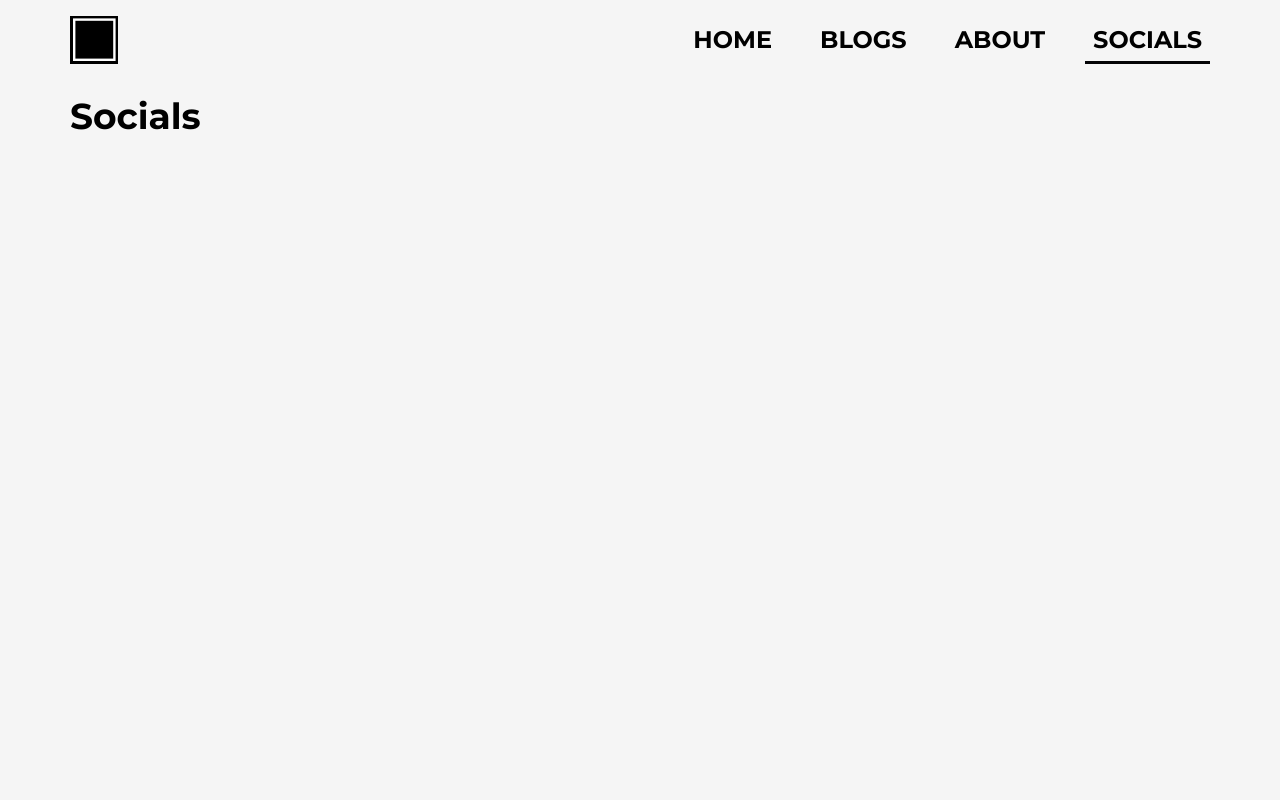
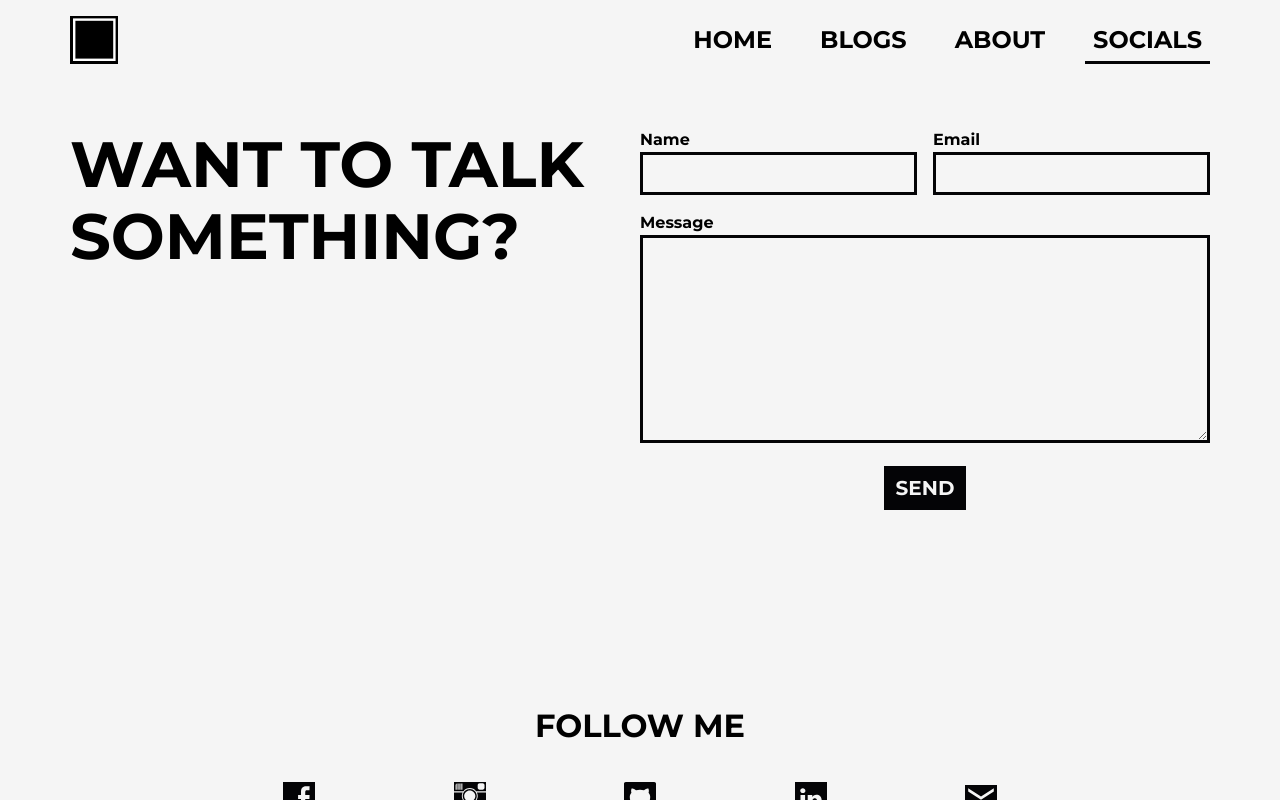
Before and after one commit to loki-099/the-box, a React (Vite) app: page /socials in a window 1280 px wide. Built offline with nearby package versions, Linux system fonts and the light colour scheme.

Commit message:
socials page

```diff
--- a/src/components/SocialLinks.jsx
+++ b/src/components/SocialLinks.jsx
@@ -3,7 +3,7 @@
 const SocialLinks = () => {
   return (
     <div className='w-full'>
-      <div className='w-full flex justify-between tablet:w-[378px] laptop:w-[714px] mx-auto'>
+      <div className='w-full flex justify-between items-center tablet:w-[378px] laptop:w-[714px] mx-auto'>
         <a href='https://www.facebook.com/luis.tolentino358' target='_blank'>
           <img src='/assets/icon-facebook.svg' alt='' className='w-[32px]' />
         </a>
--- a/src/pages/Socials.jsx
+++ b/src/pages/Socials.jsx
@@ -1,9 +1,59 @@
-import React from 'react'
+import Footer from '../components/Footer'
+import SocialLinks from '../components/SocialLinks'
 
 const Socials = () => {
   return (
-    <div className='pt-24 w-[95%] max-w-[1140px] mx-auto'>
-      <h1 className='text-4xl font-bold'>Socials</h1>
+    <div className='pt-32 w-[95%] min-w-[335px] tablet:w-[95%] tablet:max-w-[696px] laptop:max-w-[960px] desktop:max-w-[1140px] mx-auto pb-36'>
+      <div className='flex flex-col gap-12 mb-48 desktop:flex-row desktop:gap-0 desktop:justify-between'>
+        <h1 className='heading-1 uppercase text-center desktop:flex-1 desktop:text-left desktop:w-[50%]'>
+          Want to talk something?
+        </h1>
+        <div className='desktop:flex-1'>
+          <form className='flex flex-col gap-4 '>
+            {/* NAME & EMAIL */}
+            <div className='flex flex-col gap-4 tablet:flex-row'>
+              <div className='flex-1'>
+                <label htmlFor='name' className='block text-[16px] font-bold '>
+                  Name
+                </label>
+                <input
+                  type='text'
+                  className='w-full border-[3px] border-primaryBlack bg-primaryWhite px-2 py-1 body'
+                  id='name'
+                />
+              </div>
+              <div className='flex-1'>
+                <label htmlFor='email' className='block text-[16px] font-bold '>
+                  Email
+                </label>
+                <input
+                  type='text'
+                  className='w-full border-[3px] border-primaryBlack bg-primaryWhite px-2 py-1 body'
+                  id='email'
+                />
+              </div>
+            </div>
+            {/* MESSAGE */}
+            <div>
+              <label htmlFor='message' className='block text-[16px] font-bold '>
+                Message
+              </label>
+              <textarea
+                className='w-full border-[3px] border-primaryBlack bg-primaryWhite px-2 py-1 min-h-52 mb-2 body'
+                id='message'
+              />
+              <div className='flex justify-end tablet:justify-center tablet:mt-2'>
+                <button className='main-button uppercase'>Send</button>
+              </div>
+            </div>
+          </form>
+        </div>
+      </div>
+      <div className='mb-48'>
+        <h2 className='heading-2 uppercase text-center mb-8'>Follow Me</h2>
+        <SocialLinks />
+      </div>
+      <Footer />
     </div>
   )
 }
```
